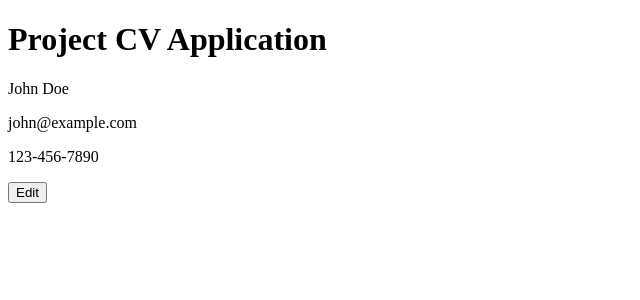
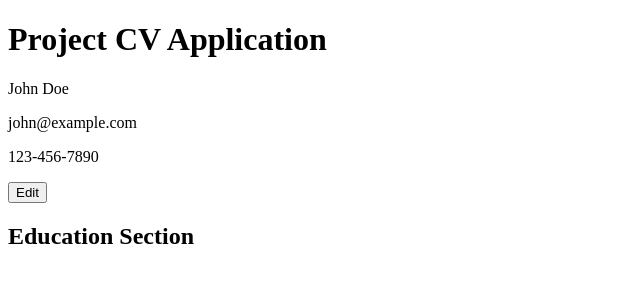
Before and after one commit to BatetDev/top-project-cv-application, a React (Vite) app: page / in a window 1280 px wide. Shown: the top 300 px of the page, without its empty margins (0-640 px from the left). Built offline with nearby package versions, Linux system fonts and the light colour scheme.

Commit message:
feat: add EducationSection component shell

```diff
--- a/src/App.jsx
+++ b/src/App.jsx
@@ -1,6 +1,7 @@
 import './App.css';
 import { useState } from 'react';
 import GeneralInfo from './components/GeneralInfo';
+import EducationSection from './components/EducationSection';
 
 function App() {
   const [generalInfo, setGeneralInfo] = useState({
@@ -13,6 +14,7 @@ function App() {
     <>
       <h1>Project CV Application</h1>
       <GeneralInfo data={generalInfo} setGeneralInfo={setGeneralInfo} />
+      <EducationSection />
     </>
   );
 }
--- /dev/null
+++ b/src/components/EducationSection.jsx
@@ -0,0 +1,11 @@
+import { useState } from 'react';
+
+function EducationSection() {
+  return (
+    <>
+      <h2>Education Section</h2>
+    </>
+  );
+}
+
+export default EducationSection;
```
